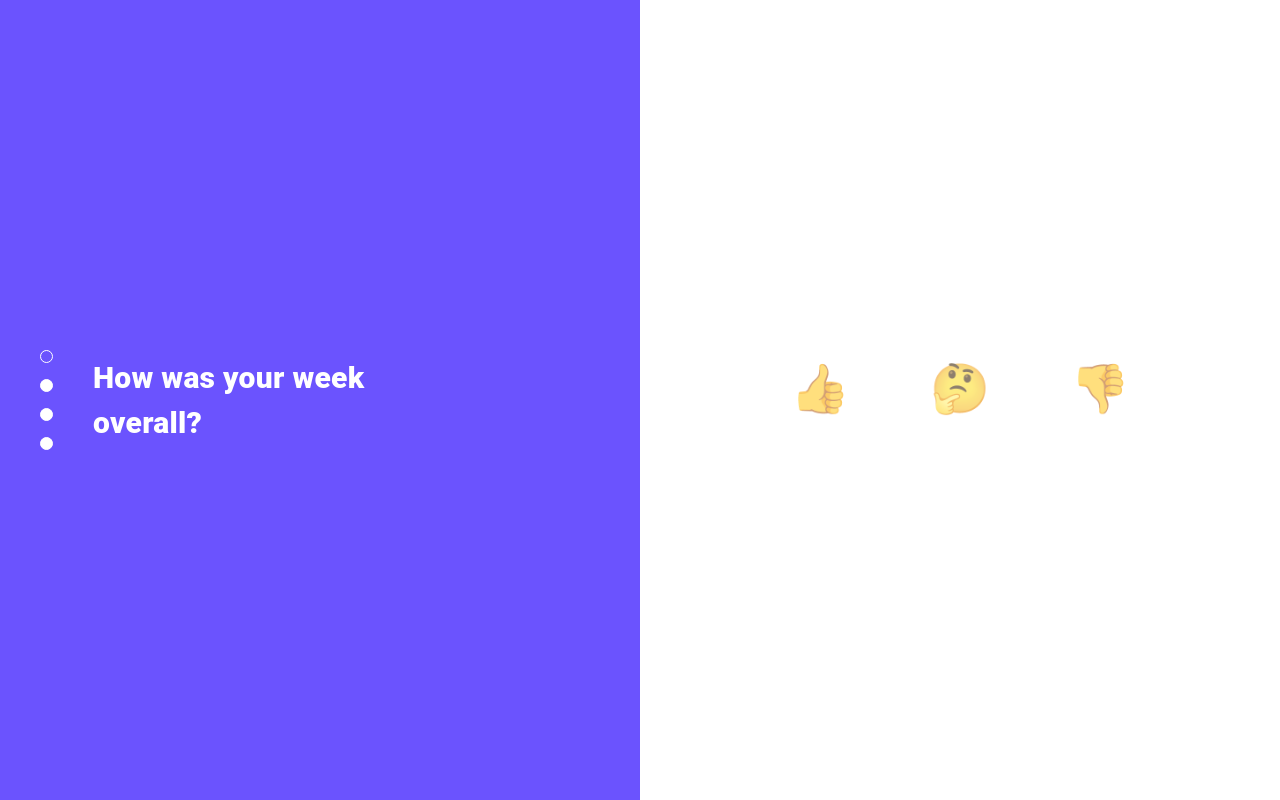
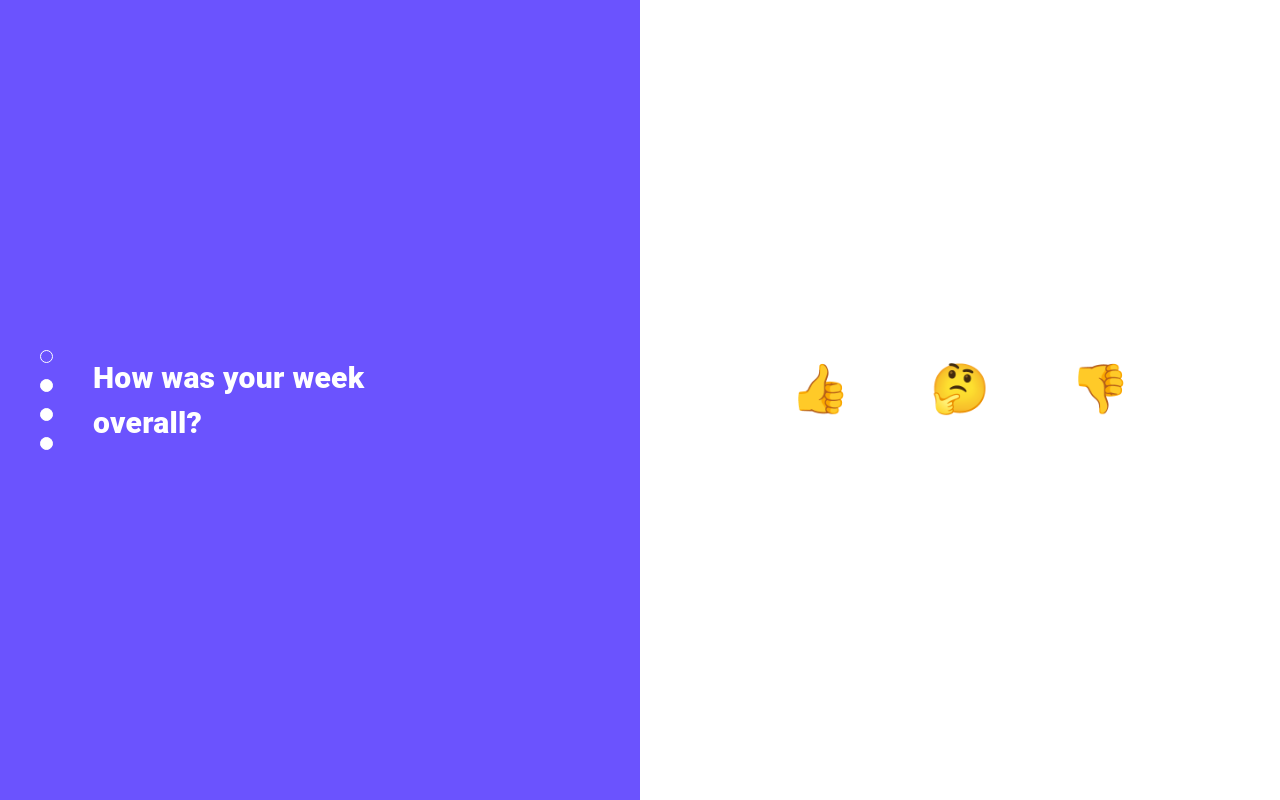
Before and after one commit to nighilramachandran/rak-bank-task, a React (Create React App) app: page / in a window 1280 px wide. Built offline with nearby package versions, Linux system fonts and the light colour scheme.

Commit message:
pollin selection updates

```diff
--- a/src/ components/emoji-poll-buttons.tsx
+++ b/src/ components/emoji-poll-buttons.tsx
@@ -1,18 +1,18 @@
 import styled from "@emotion/styled";
 import { Box, Stack, Typography } from "@mui/material";
-import React, { useMemo, useState } from "react";
+import React, { useState } from "react";
 import { useAppSelector } from "../redux/hooks";
 
+//interfaces
 export interface buttonProps {
   icon: string;
   value: string;
 }
-
 export interface EmojiPollButtonsProps {
   handleEmotSelect: (value: buttonProps, currentIndex: number) => void;
   _index: number;
 }
-
+//constants
 const buttons: buttonProps[] = [
   {
     icon: "👍",
@@ -40,6 +40,7 @@ const EmojiPollButtons: React.FC<EmojiPollButtonsProps> = ({
     setHoveredEmoji(icon);
   };
 
+  //functions
   const handleMouseOut = () => {
     setHoveredEmoji(null);
   };
@@ -48,12 +49,14 @@ const EmojiPollButtons: React.FC<EmojiPollButtonsProps> = ({
     handleEmotSelect && handleEmotSelect(button, currentIndex);
   };
 
+  //selectors
   const polls = useAppSelector((state) => state.Poll.poll);
 
   return (
     <Stack direction={"row"} spacing={10}>
       {buttons.map((button, index) => {
         const pollExists = polls.find((poll) => poll.index === _index);
+        const isPoll = polls.some((poll) => poll.index === _index);
 
         return (
           <EmojiStyled
@@ -63,7 +66,10 @@ const EmojiPollButtons: React.FC<EmojiPollButtonsProps> = ({
             onClick={() => handleClick(button, _index)}
             sx={{
               opacity:
-                (hoveredEmoji || pollExists?.icon) === button.icon ? 1 : 0.6,
+                (!isPoll && hoveredEmoji === null) ||
+                (hoveredEmoji || pollExists?.icon) === button.icon
+                  ? 1
+                  : 0.5,
               transform:
                 (hoveredEmoji || pollExists?.icon) === button.icon
                   ? "translateY(-10px)"
--- a/src/ components/vertical-carousel.tsx
+++ b/src/ components/vertical-carousel.tsx
@@ -2,6 +2,7 @@ import { Box, Typography } from "@mui/material";
 import { motion, AnimatePresence } from "framer-motion";
 import React from "react";
 
+//interfaces
 interface carouslProps {
   slides: slidesProps[];
   currentSlide: number;
--- a/src/interfaces/Poll.ts
+++ b/src/interfaces/Poll.ts
@@ -1,7 +1,3 @@
-export interface SendMessageReq {
-  message: string;
-}
-
 export interface PollProps {
   index: number;
   description: string;
```
